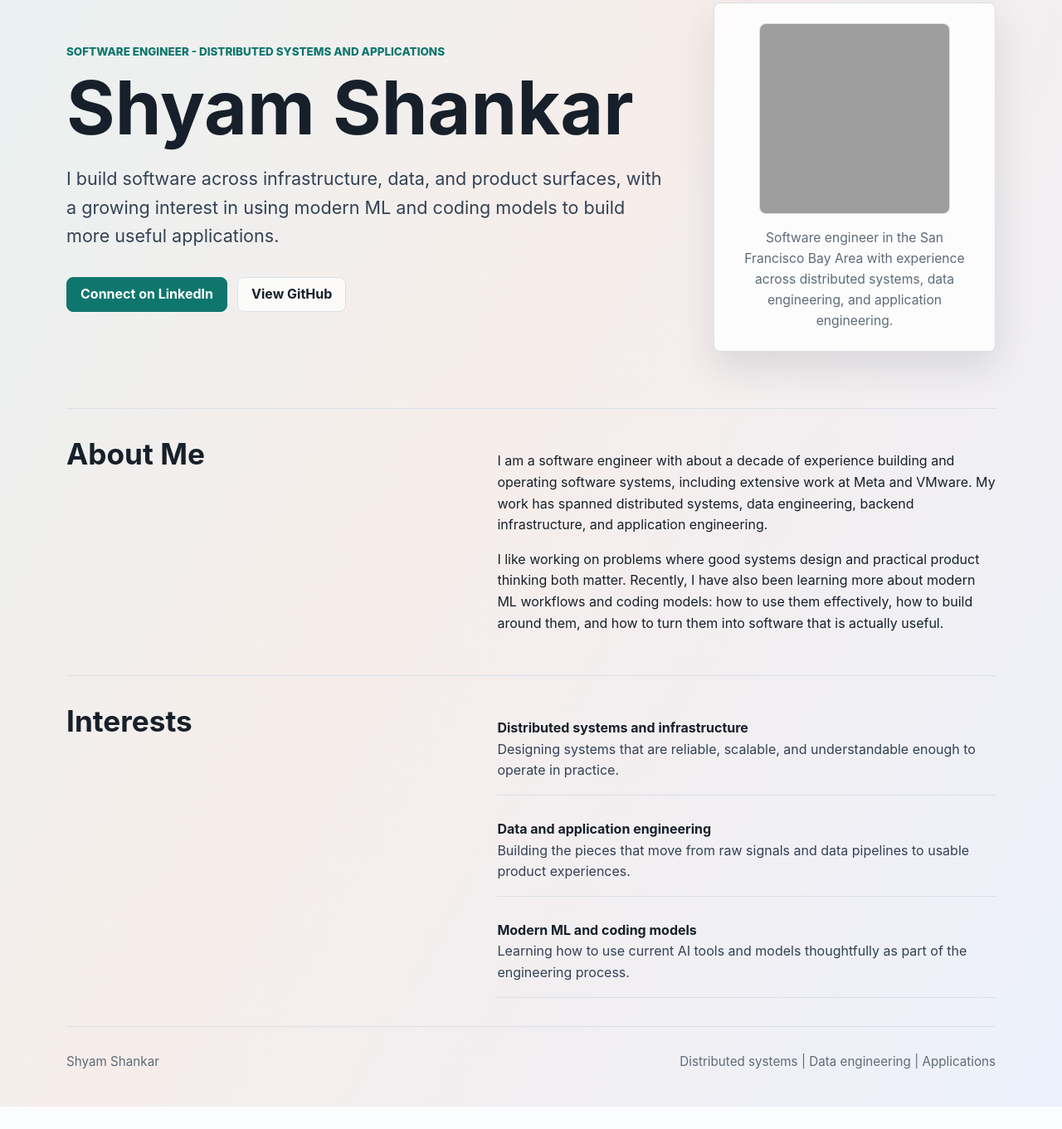
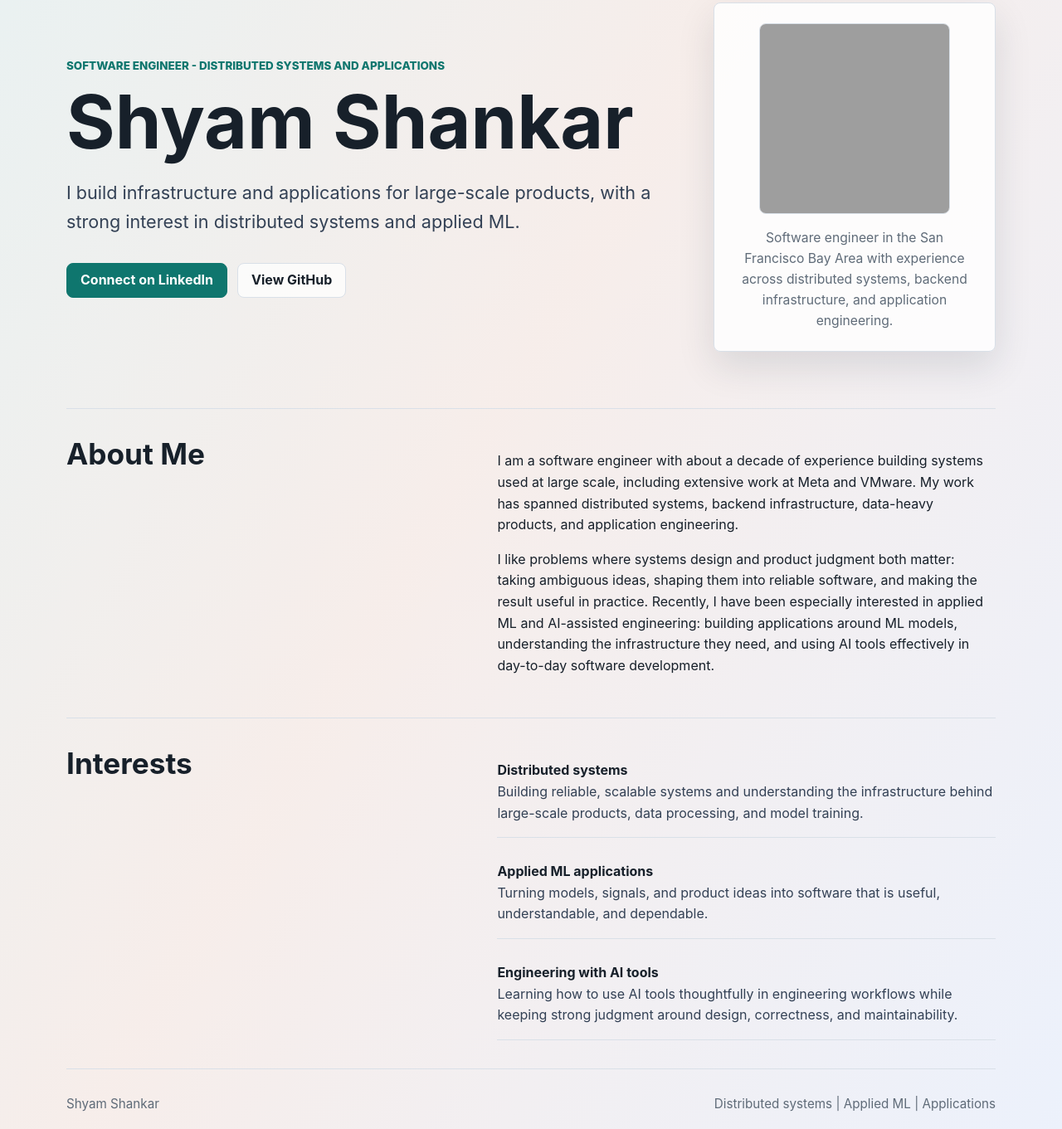
Before and after one commit to shyam057cs/shyam057cs.github.io, a plain HTML site: page index.html in a window 1280 px wide. Shown: the part 159-1520 px from the top of the page at 83% size. Before the commit the page ends 1493 px from the top, so only its background shows below. Drawn offline with Linux system fonts and the light colour scheme; grey boxes are pictures that could not be loaded.

Commit message:
Refresh personal homepage

```diff
--- a/index.html
+++ b/index.html
@@ -3,7 +3,7 @@
 <head>
   <meta charset="utf-8">
   <meta name="viewport" content="width=device-width, initial-scale=1">
-  <meta name="description" content="Personal website for Shyam Shankar, a software engineer with experience across distributed systems, data engineering, and application engineering.">
+  <meta name="description" content="Personal website for Shyam Shankar, a software engineer with experience across distributed systems, backend infrastructure, and application engineering.">
   <title>Shyam Shankar</title>
   <style>
     :root {
@@ -286,7 +286,7 @@
         <p class="eyebrow">Software engineer - distributed systems and applications</p>
         <h1>Shyam Shankar</h1>
         <p class="lead">
-          I build software across infrastructure, data, and product surfaces, with a growing interest in using modern ML and coding models to build more useful applications.
+          I build infrastructure and applications for large-scale products, with a strong interest in distributed systems and applied ML.
         </p>
         <div class="actions">
           <a class="button primary" href="https://www.linkedin.com/in/syamsankar/">Connect on LinkedIn</a>
@@ -296,7 +296,7 @@
 
       <aside class="portrait" aria-label="Profile summary">
         <img src="https://avatars.githubusercontent.com/u/857589?v=4" alt="Shyam Shankar profile photo">
-        <p>Software engineer in the San Francisco Bay Area with experience across distributed systems, data engineering, and application engineering.</p>
+        <p>Software engineer in the San Francisco Bay Area with experience across distributed systems, backend infrastructure, and application engineering.</p>
       </aside>
     </section>
 
@@ -307,10 +307,10 @@
         </div>
         <div>
           <p>
-            I am a software engineer with about a decade of experience building and operating software systems, including extensive work at Meta and VMware. My work has spanned distributed systems, data engineering, backend infrastructure, and application engineering.
+            I am a software engineer with about a decade of experience building systems used at large scale, including extensive work at Meta and VMware. My work has spanned distributed systems, backend infrastructure, data-heavy products, and application engineering.
           </p>
           <p>
-            I like working on problems where good systems design and practical product thinking both matter. Recently, I have also been learning more about modern ML workflows and coding models: how to use them effectively, how to build around them, and how to turn them into software that is actually useful.
+            I like problems where systems design and product judgment both matter: taking ambiguous ideas, shaping them into reliable software, and making the result useful in practice. Recently, I have been especially interested in applied ML and AI-assisted engineering: building applications around ML models, understanding the infrastructure they need, and using AI tools effectively in day-to-day software development.
           </p>
         </div>
       </div>
@@ -323,16 +323,16 @@
         </div>
         <ul class="list">
           <li>
-            <strong>Distributed systems and infrastructure</strong>
-            Designing systems that are reliable, scalable, and understandable enough to operate in practice.
+            <strong>Distributed systems</strong>
+            Building reliable, scalable systems and understanding the infrastructure behind large-scale products, data processing, and model training.
           </li>
           <li>
-            <strong>Data and application engineering</strong>
-            Building the pieces that move from raw signals and data pipelines to usable product experiences.
+            <strong>Applied ML applications</strong>
+            Turning models, signals, and product ideas into software that is useful, understandable, and dependable.
           </li>
           <li>
-            <strong>Modern ML and coding models</strong>
-            Learning how to use current AI tools and models thoughtfully as part of the engineering process.
+            <strong>Engineering with AI tools</strong>
+            Learning how to use AI tools thoughtfully in engineering workflows while keeping strong judgment around design, correctness, and maintainability.
           </li>
         </ul>
       </div>
@@ -340,7 +340,7 @@
 
     <footer class="footer">
       <span>Shyam Shankar</span>
-      <span>Distributed systems | Data engineering | Applications</span>
+      <span>Distributed systems | Applied ML | Applications</span>
     </footer>
   </main>
 </body>
```
Also changed, not shown: 1 other file.
